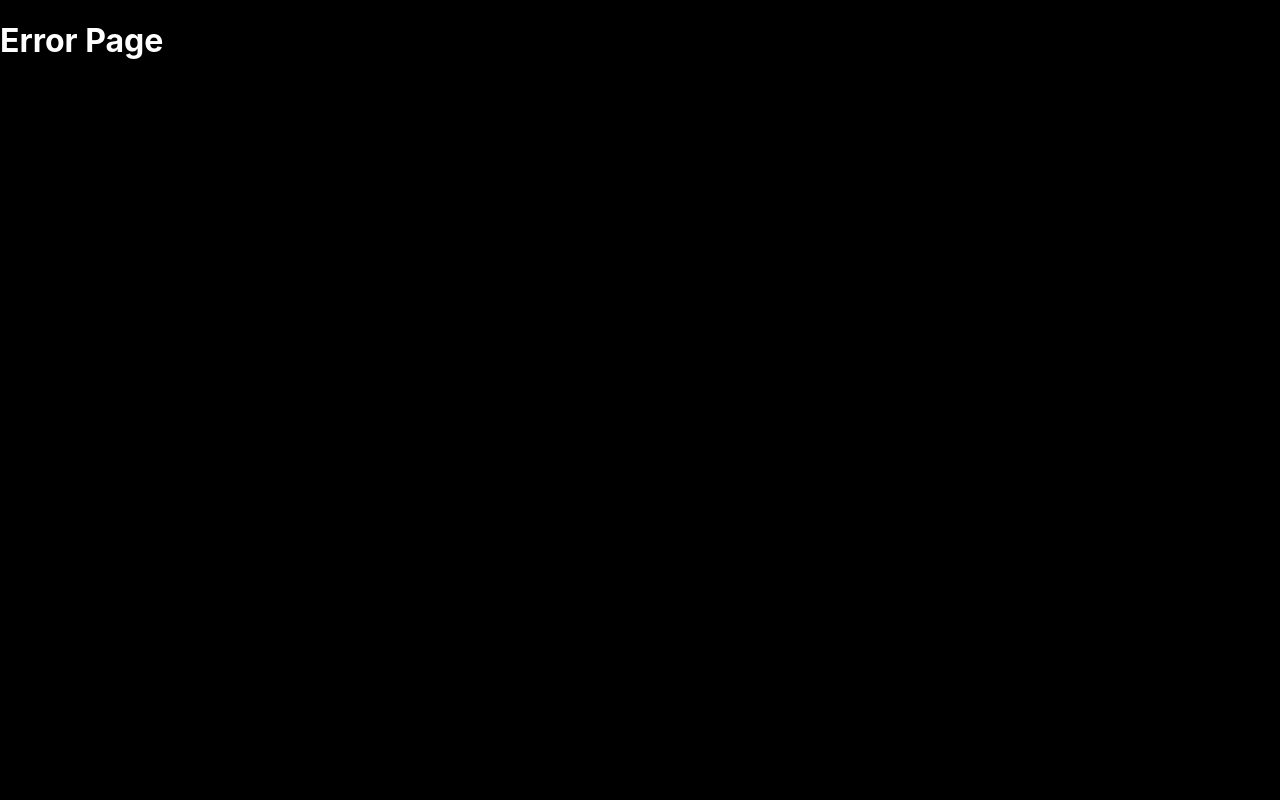
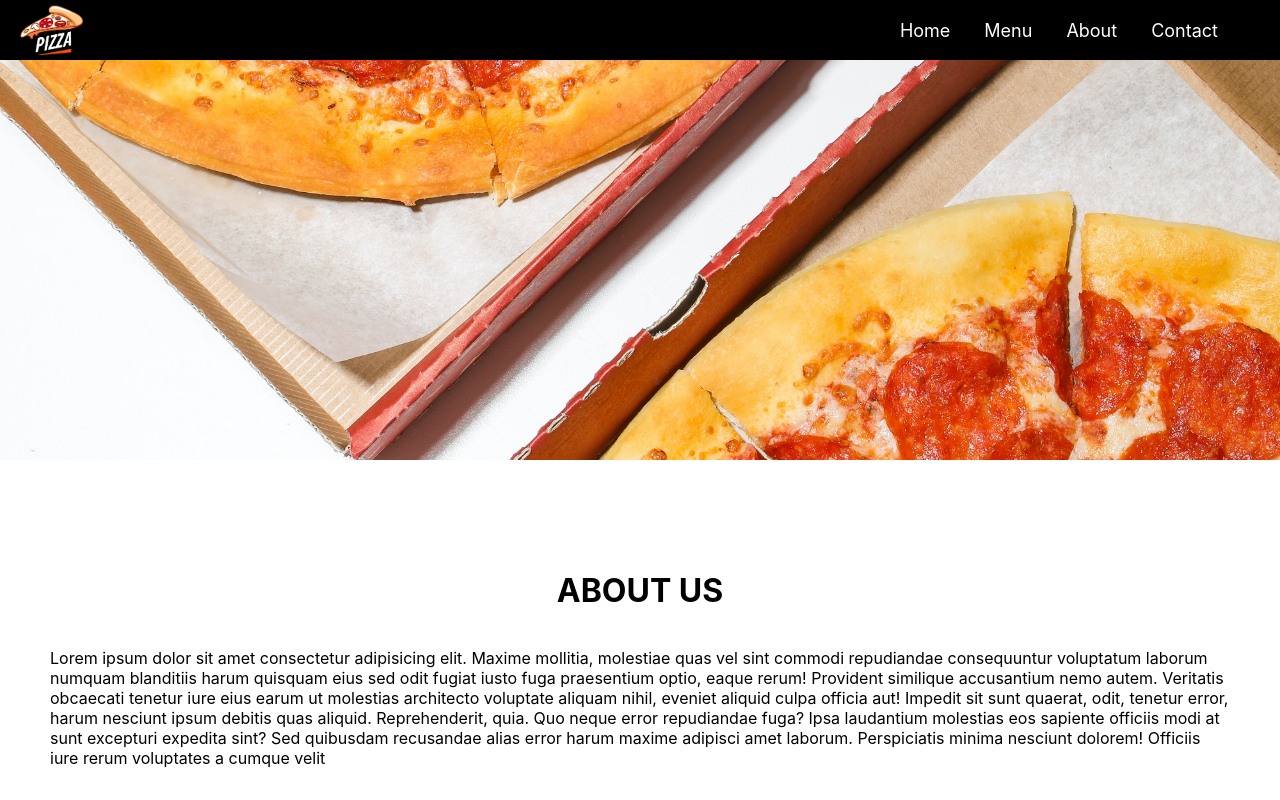
Before and after one commit to IMADDABLIGI/WebDevPlayground, a React (Create React App) app in the folder reactwebsite/: page /about in a window 1280 px wide. Before the commit this address had no page. Shown: the top 800 px of the page. Built offline with nearby package versions, Linux system fonts and the light colour scheme.

Commit message:
(ReactWebsite) - {ContactPage-AboutPage} Done

```diff
--- a/reactwebsite/src/App.js
+++ b/reactwebsite/src/App.js
@@ -4,6 +4,7 @@
 import ErrorPage from './component/home/ErrorPage';
 import Menu from './component/menu/Menu'
 import Contact from './component/contact/Contact';
+import About from './component/about/About';
 
 
 function App() {
@@ -23,6 +24,10 @@
       element: <Menu />
     },
     {
+      path: '/about',
+      element: <About />
+    },
+    {
       path: '/contact',
       element: <Contact />
     }
--- /dev/null
+++ b/reactwebsite/src/component/about/About.jsx
@@ -0,0 +1,37 @@
+import React from 'react'
+import imageHeader from '../../assets/pizzaLeft.jpg'
+import '../../styles/About.css'
+import NavBar from '../navbar/NavBar'
+import Footer from '../footer/Footer'
+
+function About() {
+  return (
+    <>
+    <NavBar />
+    <div className='about'>
+        <div className='imageHeader' style={{backgroundImage: `url(${imageHeader})`}}/>
+        <div className='subHeader'>
+            <h1> ABOUT US </h1>
+            <p>
+                Lorem ipsum dolor sit amet consectetur adipisicing elit. Maxime
+                mollitia, molestiae quas vel sint commodi repudiandae consequuntur
+                voluptatum laborum numquam blanditiis harum quisquam eius sed odit
+                fugiat iusto fuga praesentium optio, eaque rerum! Provident similique
+                accusantium nemo autem. Veritatis obcaecati tenetur iure eius earum ut
+                molestias architecto voluptate aliquam nihil, eveniet aliquid culpa
+                officia aut! Impedit sit sunt quaerat, odit, tenetur error, harum
+                nesciunt ipsum debitis quas aliquid. Reprehenderit, quia. Quo neque
+                error repudiandae fuga? Ipsa laudantium molestias eos sapiente
+                officiis modi at sunt excepturi expedita sint? Sed quibusdam
+                recusandae alias error harum maxime adipisci amet laborum.
+                Perspiciatis minima nesciunt dolorem! Officiis iure rerum voluptates a
+                cumque velit
+            </p>
+        </div>
+    </div>
+    <Footer />
+    </>
+  )
+}
+
+export default About
--- a/reactwebsite/src/component/contact/Contact.jsx
+++ b/reactwebsite/src/component/contact/Contact.jsx
@@ -15,9 +15,9 @@
           <h1> Contact Us </h1>
           <form id='contactForm'>
             <label htmlFor='name' > Full Name </label>
-            <input name='name' placeholder='Enter full name...' />
+            <input name='name' placeholder='Enter full name...' required/>
             <label htmlFor='email' > Email </label>
-            <input name='email' placeholder='Enter email...' />
+            <input name='email' placeholder='Enter email...' required/>
             <label htmlFor='message' > Message </label>
             <textarea
               rows='6'
--- a/reactwebsite/src/component/navbar/NavBar.jsx
+++ b/reactwebsite/src/component/navbar/NavBar.jsx
@@ -1,5 +1,5 @@
 import {React, useState, useEffect} from 'react'
-import Logo from '../../assets/pepperoni.jpg'
+import Logo from '../../assets/pizzaLogo.png'
 import '../../styles/NavBar.css'
 import { Link } from 'react-router-dom';
 import ReorderIcon from '@mui/icons-material/Reorder';
--- /dev/null
+++ b/reactwebsite/src/styles/About.css
@@ -0,0 +1,21 @@
+.about {
+    display: flex;
+    flex-direction: column;
+    background-color: white;
+    color: black;
+}
+
+.imageHeader {
+    width: 100%;
+    height: 400px;
+    background-position: center;
+    background-size: cover;
+}
+
+.subHeader {
+    display: flex;
+    flex-direction: column;
+    align-items: center;
+    padding: 90px 50px;
+    height: 40vh;
+}
--- a/reactwebsite/src/styles/Contact.css
+++ b/reactwebsite/src/styles/Contact.css
@@ -36,7 +36,7 @@
     display: flex;
     flex-direction: column;
     margin-left: 25px;
-    width: 500px;
+    width: 75%;
     gap: 15px;
 }
 
@@ -57,6 +57,9 @@
     border-bottom: solid black;
 }
 
+#contactForm input:hover{
+    cursor: pointer;
+}
 
 #contactForm button {
     margin-top: 40px;
```
